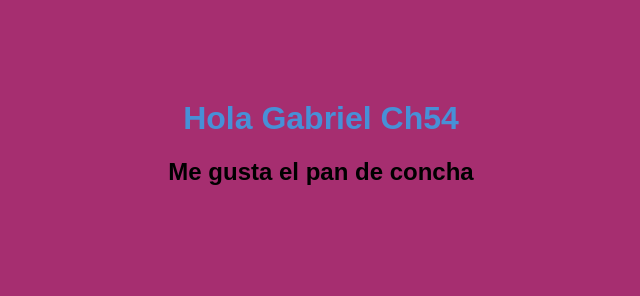
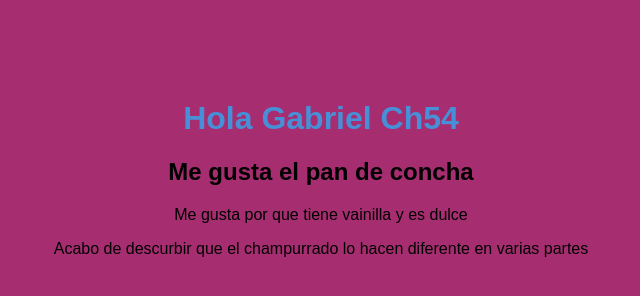
Before and after one commit to gapman20/Ch54-miPrimerRepo, a plain HTML site: page index.html in a window 1280 px wide. Shown: the whole page, without its empty margins (319-959 px from the left). Drawn offline with Linux system fonts and the light colour scheme.

Commit message:
feat: parrafos con la descripcion del por que se come pan

```diff
--- a/index.html
+++ b/index.html
@@ -6,5 +6,7 @@
   <body>
     <h1>Hola Gabriel Ch54</h1>
     <h2>Me gusta el pan de concha</h2>
+    <p>Me gusta por que tiene vainilla y es dulce</p>
+    <p>Acabo de descurbir que el champurrado lo hacen diferente en varias partes</p>
   </body>
 </html>
```
